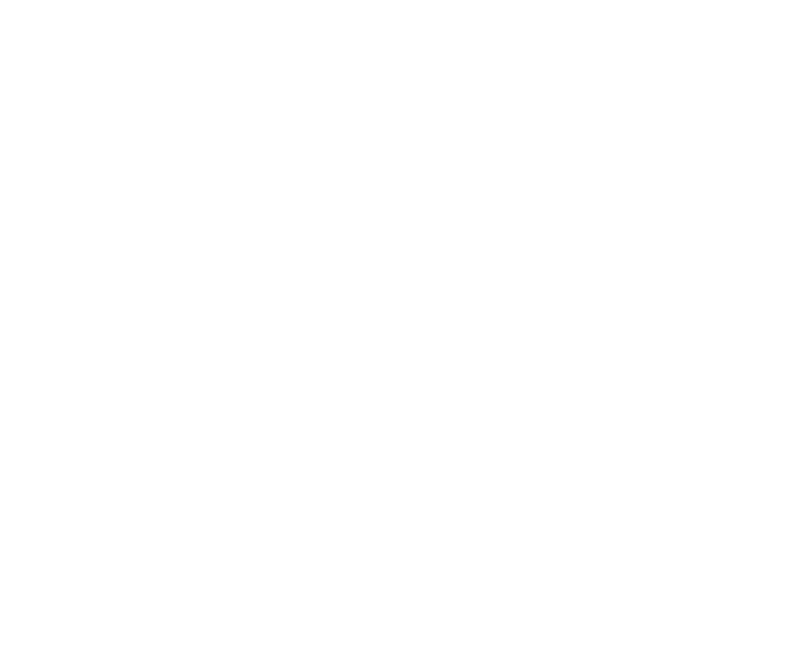
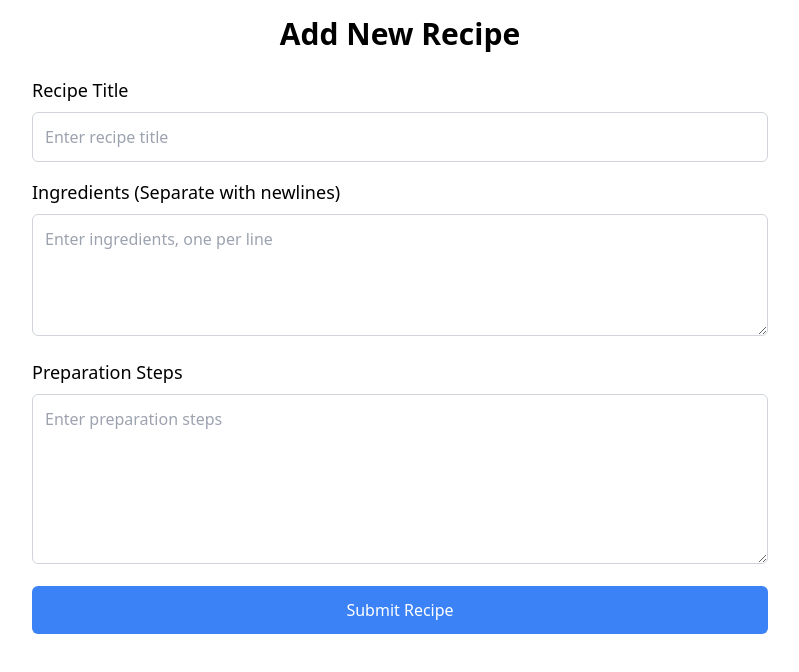
Before and after one commit to khoulidranya/alx-fe-reactjs, a React (Vite) app in the folder recipe-sharing-platform/: page /add-recipe in a window 1280 px wide. Before the commit this address had no page. Shown: the top 672 px of the page, without its empty margins (240-1039 px from the left). Built offline with nearby package versions, Linux system fonts and the light colour scheme.

Commit message:
components midf

```diff
--- a/recipe-sharing-platform/src/App.jsx
+++ b/recipe-sharing-platform/src/App.jsx
@@ -1,5 +1,6 @@
 import React from "react";
 import { BrowserRouter as Router, Route, Routes } from "react-router-dom";
+import AddRecipeForm from "./components/AddRecipeForm";
 import HomePage from "./components/HomePage";
 import RecipeDetail from "./components/RecipeDetail";
 
@@ -9,6 +10,7 @@ function App() {
       <Routes>
         <Route path="/" element={<HomePage />} />
         <Route path="/recipe/:id" element={<RecipeDetail />} />
+        <Route path="/add-recipe" element={<AddRecipeForm />} /> {/* Add Recipe Page */}
       </Routes>
     </Router>
   );
--- /dev/null
+++ b/recipe-sharing-platform/src/components/AddRecipeForm.jsx
@@ -0,0 +1,112 @@
+import React, { useState } from "react";
+
+const AddRecipeForm = () => {
+  const [title, setTitle] = useState("");
+  const [ingredients, setIngredients] = useState("");
+  const [preparation, setPreparation] = useState("");
+  const [error, setError] = useState("");
+
+  // Handle form submission
+  const handleSubmit = (e) => {
+    e.preventDefault();
+    // Simple validation to check if all fields are filled
+    if (!title || !ingredients || !preparation) {
+      setError("All fields are required");
+      return;
+    }
+
+    // Split ingredients by newline and filter out empty entries
+    const ingredientsArray = ingredients
+      .split("\n")
+      .map((ingredient) => ingredient.trim())
+      .filter((ingredient) => ingredient !== "");
+
+    // Further validation (optional): Ingredients must have at least 2 items
+    if (ingredientsArray.length < 2) {
+      setError("Please provide at least two ingredients.");
+      return;
+    }
+
+    // If all validations pass, proceed to submit (for now, we just log the data)
+    const newRecipe = {
+      title,
+      ingredients: ingredientsArray,
+      preparation,
+    };
+    console.log("New Recipe Submitted:", newRecipe);
+
+    // Reset form after submission
+    setTitle("");
+    setIngredients("");
+    setPreparation("");
+    setError("");
+  };
+
+  return (
+    <div className="p-4 max-w-3xl mx-auto">
+      <h2 className="text-3xl font-bold text-center mb-6">Add New Recipe</h2>
+
+      {/* Error message */}
+      {error && <p className="text-red-500 text-center mb-4">{error}</p>}
+
+      <form onSubmit={handleSubmit} className="space-y-4">
+        {/* Title Field */}
+        <div>
+          <label htmlFor="title" className="block text-lg font-medium mb-2">
+            Recipe Title
+          </label>
+          <input
+            type="text"
+            id="title"
+            value={title}
+            onChange={(e) => setTitle(e.target.value)}
+            className="w-full p-3 border border-gray-300 rounded-md focus:outline-none focus:ring-2 focus:ring-blue-500"
+            placeholder="Enter recipe title"
+          />
+        </div>
+
+        {/* Ingredients Field */}
+        <div>
+          <label htmlFor="ingredients" className="block text-lg font-medium mb-2">
+            Ingredients (Separate with newlines)
+          </label>
+          <textarea
+            id="ingredients"
+            value={ingredients}
+            onChange={(e) => setIngredients(e.target.value)}
+            rows="4"
+            className="w-full p-3 border border-gray-300 rounded-md focus:outline-none focus:ring-2 focus:ring-blue-500"
+            placeholder="Enter ingredients, one per line"
+          />
+        </div>
+
+        {/* Preparation Steps Field */}
+        <div>
+          <label htmlFor="preparation" className="block text-lg font-medium mb-2">
+            Preparation Steps
+          </label>
+          <textarea
+            id="preparation"
+            value={preparation}
+            onChange={(e) => setPreparation(e.target.value)}
+            rows="6"
+            className="w-full p-3 border border-gray-300 rounded-md focus:outline-none focus:ring-2 focus:ring-blue-500"
+            placeholder="Enter preparation steps"
+          />
+        </div>
+
+        {/* Submit Button */}
+        <div>
+          <button
+            type="submit"
+            className="w-full bg-blue-500 text-white py-3 rounded-md hover:bg-blue-600 focus:outline-none"
+          >
+            Submit Recipe
+          </button>
+        </div>
+      </form>
+    </div>
+  );
+};
+
+export default AddRecipeForm;
```
